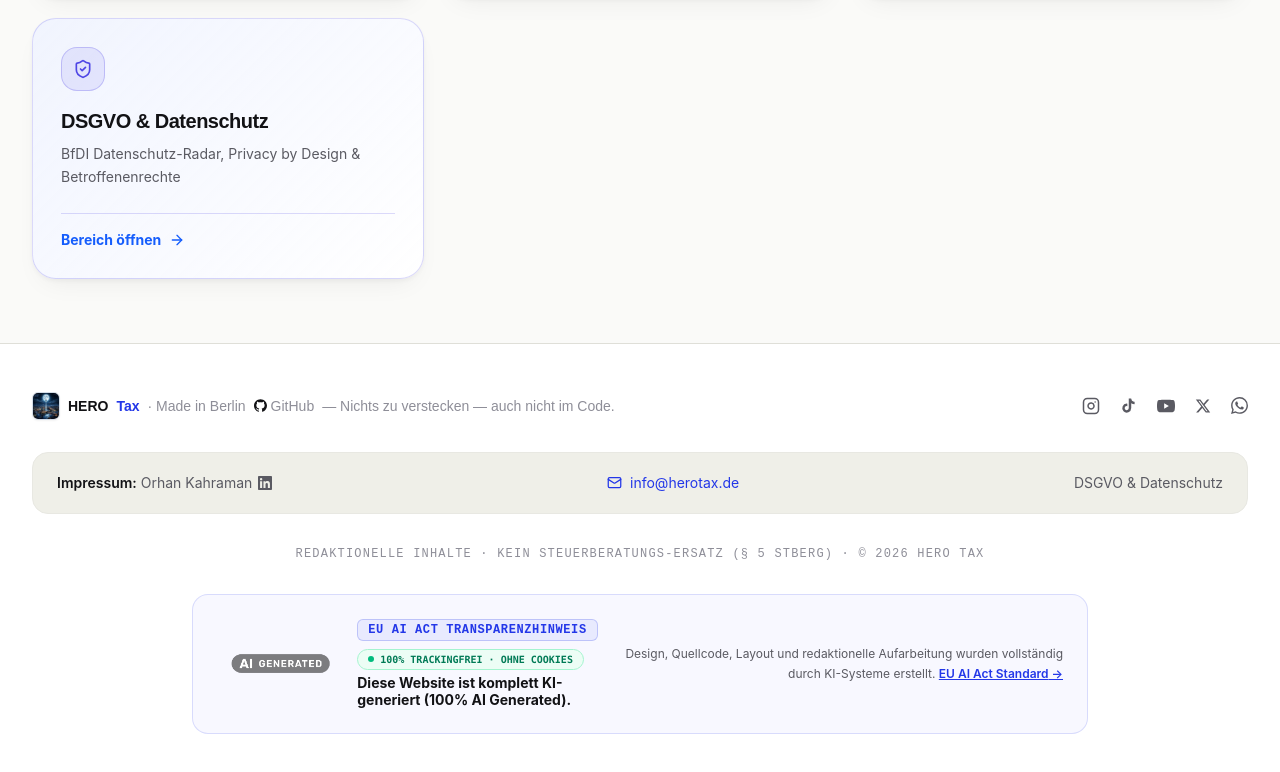
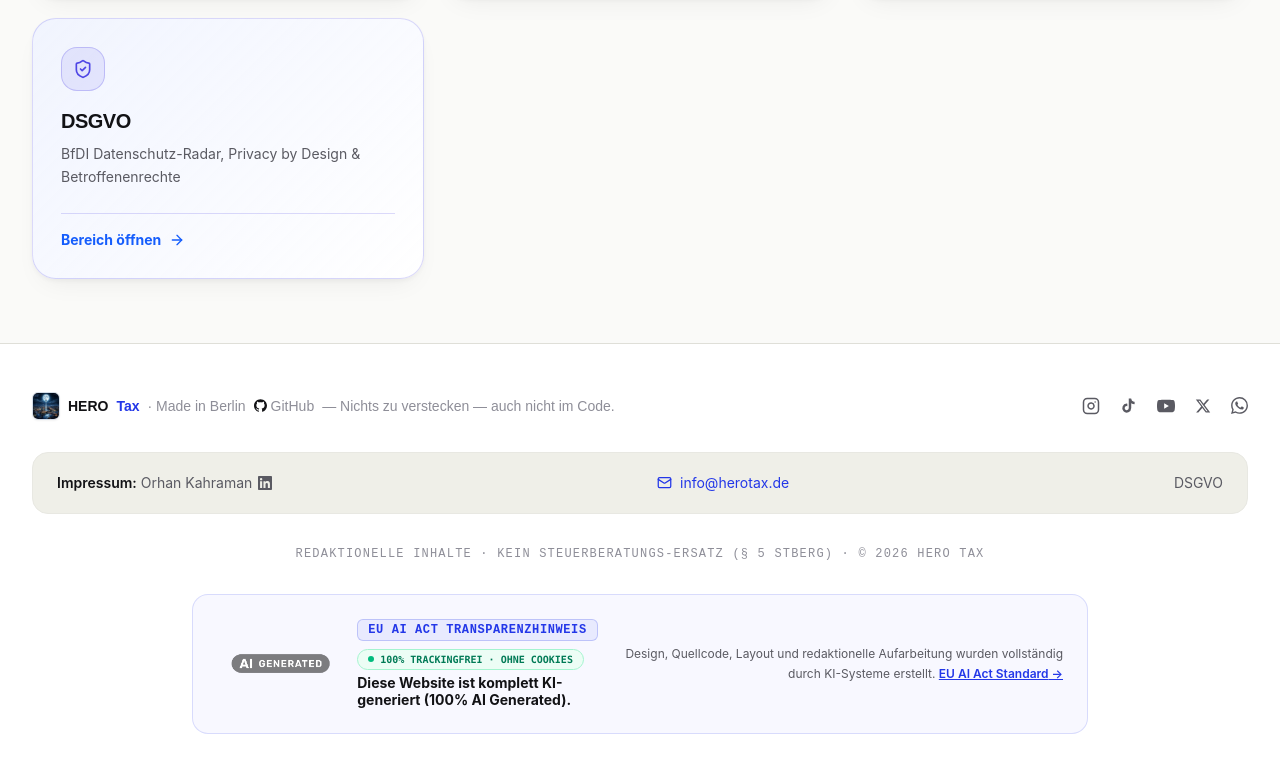
Before and after one commit to OrhanHero/herotax, a React (Vite) app: page / in a window 1280 px wide. Shown: the part 2051-2823 px from the top of the page. Built offline with nearby package versions, Linux system fonts and the light colour scheme; no server answers.

Commit message:
style: display strictly DSGVO in Header, Footer, and Feature Hub

```diff
--- a/src/components/pages/DatenschutzPage.jsx
+++ b/src/components/pages/DatenschutzPage.jsx
@@ -8,7 +8,7 @@ import PrivacySection from "../sections/PrivacySection";
 
 export default function DatenschutzPage() {
   useEffect(() => {
-    document.title = "DSGVO & Datenschutz Hub · HERO Tax";
+    document.title = "DSGVO Hub · HERO Tax";
     window.scrollTo(0, 0);
   }, []);
 
--- a/src/components/sections/StartseiteFeatureHub.jsx
+++ b/src/components/sections/StartseiteFeatureHub.jsx
@@ -82,7 +82,7 @@ export default function StartseiteFeatureHub() {
     {
       href: "/datenschutz",
       icon: ShieldCheck,
-      title: "DSGVO & Datenschutz",
+      title: "DSGVO",
       subtitle: "BfDI Datenschutz-Radar, Privacy by Design & Betroffenenrechte",
       accent: "#4F46E5",
       iconBg: "rgba(79, 70, 229, 0.1)",
--- a/src/i18n/locales/de.json
+++ b/src/i18n/locales/de.json
@@ -31,13 +31,13 @@
   "live.eyebrow": "HERO Live · @herotaxberlin",
   "live.t1": "Folge uns für ",
   "live.hl": "Daily Tax Hacks",
-  "privacy.eyebrow": "Datenschutz & Compliance · DSGVO",
+  "privacy.eyebrow": "DSGVO & Compliance",
   "privacy.t1": "Deine Daten.",
   "privacy.t2": "Keine Verhandlungsmasse.",
   "privacy.sub": "Wer über Steuern schreibt, muss beim Datenschutz liefern. So halten wir es — und das solltest du als Unternehmer selbst wissen.",
   "footer.made": "· Made in Berlin",
   "footer.imprint": "Impressum:",
-  "footer.privacy": "DSGVO & Datenschutz",
+  "footer.privacy": "DSGVO",
   "footer.legal": "Redaktionelle Inhalte · Kein Steuerberatungs-Ersatz (§ 5 StBerG) · © 2026 HERO Tax",
   "ai_label.badge": "EU AI Act Transparenzhinweis",
   "ai_label.headline": "Diese Website ist komplett KI-generiert (100% AI Generated).",
```
